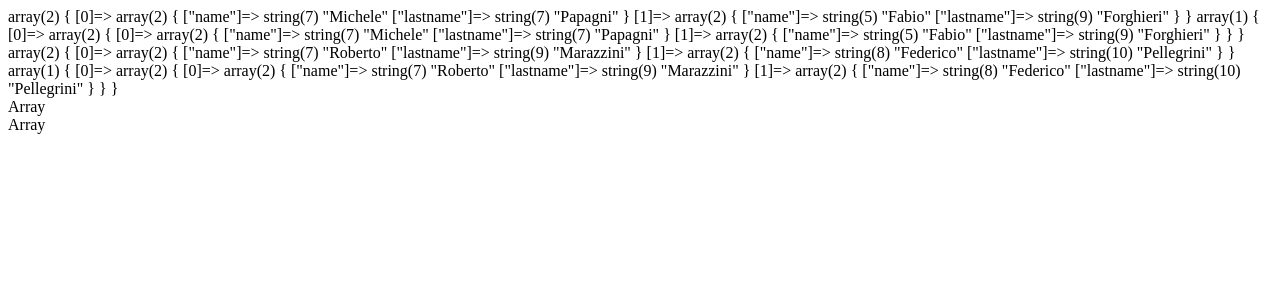
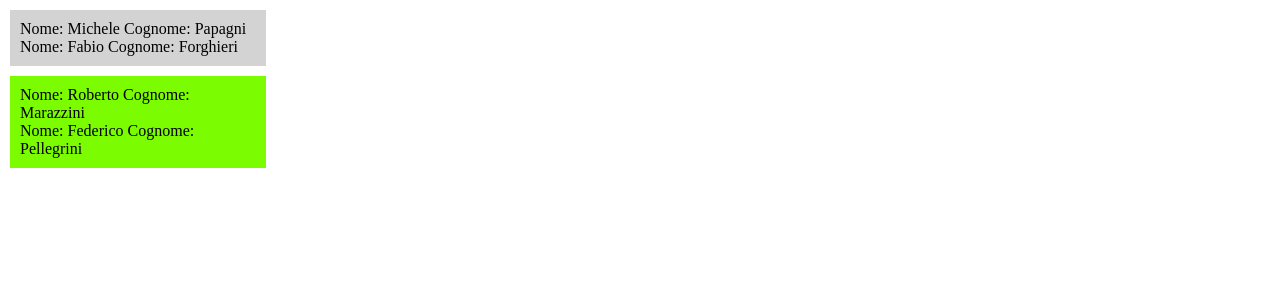
Before and after one commit to Zibo88/php-snacks-b1, a PHP site: page / in a window 1280 px wide. Shown: the top 300 px of the page. Run offline with PHP 8.4, Linux system fonts and the light colour scheme.

Commit message:
Snake-5 array associativi, estrapolare dati ed inserirlo nel corretto riquadro

```diff
--- a/Snake-5/index.php
+++ b/Snake-5/index.php
@@ -34,56 +34,54 @@
     <meta charset="UTF-8">
     <meta http-equiv="X-UA-Compatible" content="IE=edge">
     <meta name="viewport" content="width=device-width, initial-scale=1.0">
+    <link rel="stylesheet" href="style.css">
     <title>Teachers and PM</title>
 </head>
 <body>
 
     <?php
-        $teacherArray = [];
-        $pmArray = [];
-
-
+        // definisco gli elementi presenti nell'array $db in una varibile
+        // elementi presenti dentro teachers
         $teacherName = $db['teachers'];
         // var_dump($teacherName);
+        // elementi presenti dentro pm
         $pmName = $db['pm'];
         // var_dump($teacherLastname);
 
-
         // var_dump($db['pm'][0]['name']);
         // var_dump($db['pm'][0]['lastname']);
-
-        for($i = 0; $i = $i < count($teacherName); $i++){
-            var_dump($teacherName);
-
-             if(!in_array($teacherName, $teacherArray)){
-
-                $teacherArray[] = $teacherName;
-                var_dump($teacherArray);
-             }
-        }
-
-        for($i = 0; $i = $i < count($pmName); $i++){
-            var_dump($pmName);
-
-             if(!in_array($pmName, $pmArray)){
-
-                $pmArray[] = $pmName;
-                var_dump($pmArray);
-            }
-        }
     ?>
 
     <!-- rettangoli -->
+    <!-- creeo due div che accoglieranno i nomi dei teacher e dei pm -->
+    <!-- teacher -->
     <div class='lightgray'>
         <?php
-            echo $teacherArray;
-        ?>
+            for($i = 0; $i = $i < count($teacherName); $i++){?>
+            <!-- primo nome -->
+            <div class='name'>
+                <?php echo "Nome:" . ' ' . $teacherName[0]['name'] . '  ' . '  '."Cognome:" . ' '  . $teacherName[0]['lastname'];?>
+            </div>
+                <!-- secondo nome -->
+            <div class='name'>
+                <?php echo "Nome:" . ' ' . $teacherName[$i]['name'] . '  ' . 'Cognome:' . ' ' . $teacherName[$i]['lastname'];?>
+            </div>
+        <?php } ?>
     </div>
 
+    <!-- pm -->
     <div class='green'>
-    <?php
-            echo $pmArray;
-        ?>
+        <?php
+            for($i = 0; $i = $i < count($pmName); $i++){?>
+            <!-- primo nome -->
+            <div class='name'>
+                <?php echo "Nome:" . ' ' . $pmName[0]['name'] . '  ' . '  '."Cognome:" . ' '  . $pmName[0]['lastname'];?>
+            </div>
+                <!-- secondo nome -->
+            <div class='name'>
+                <?php echo "Nome:" . ' ' . $pmName[$i]['name'] . '  ' . 'Cognome:' . ' ' . $pmName[$i]['lastname'];?>
+            </div>
+        <?php } ?>
     </div>
 </body>
 </html>
--- /dev/null
+++ b/Snake-5/style.css
@@ -0,0 +1,20 @@
+*{
+    margin: 0%;
+    padding: 0%;
+    box-sizing: border-box;
+}
+
+.lightgray, .green{
+
+    padding: 10px;
+    margin: 10px;
+    width: 20%;
+}
+
+.lightgray{
+    background-color: lightgray;
+}
+
+.green{
+    background-color: lawngreen;
+}
```
